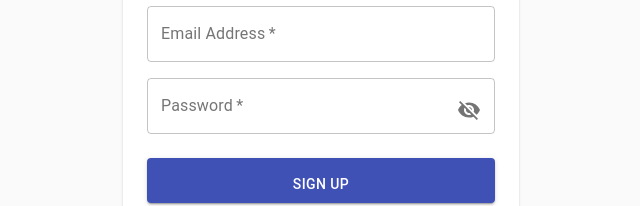
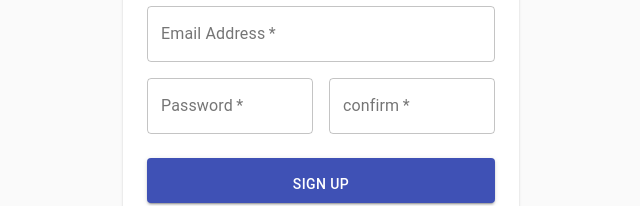
Before and after one commit to anubhav230/FundooApp_Frontend, a React (Create React App) app: page /register in a window 1280 px wide. Shown: the part 260-466 px from the top of the page, without its empty margins (319-959 px from the left). Built offline with nearby package versions, Linux system fonts and the light colour scheme; the HTML template or start-up script is replaced by a standard one.

Commit message:
refactor: Register Page added confirm password field

```diff
--- a/src/App.jsx
+++ b/src/App.jsx
@@ -12,9 +12,9 @@ function App() {
         <Router>
             <Switch>
                 <Route exact path="/" component={LoginIn} />
-                <Route path="/register" component={SignUp} />
-                <Route path="/forgetpassword" component={ForgetPassword} />
-                <Route path="/resetpassword" component={ResetPassword} />
+                <Route exact path="/register" component={SignUp} />
+                <Route exact path="/forgetpassword" component={ForgetPassword} />
+                <Route exact path="/resetpassword" component={ResetPassword} />
                 <Route component={Error} />
             </Switch>
         </Router>
--- a/src/Components/Register.jsx
+++ b/src/Components/Register.jsx
@@ -13,10 +13,6 @@ import {Formik} from "formik";
 import * as Yup from "yup";
 // import { FontAwesomeIcon } from '@fortawesome/react-fontawesome'
 // import { faEye } from '@fortawesome/free-solid-svg-icons'
-import IconButton from '@material-ui/core/IconButton';
-import Visibility from '@material-ui/icons/Visibility';
-import VisibilityOff from '@material-ui/icons/VisibilityOff';
-
 
 const useStyles = makeStyles((theme) => ({
     paper: {
@@ -54,27 +50,13 @@ const validationSchema = Yup.object().shape({
     password: Yup.string()
         .min(4, "Must have minimum 4 Charachters")
         .required("Password required!").matches(/(?=.*[0-9])/, "Password must contain a number."),
+    confirmPassword: Yup.string()
+        .oneOf([Yup.ref('password'), null], 'confirm password should be same as new password')
+        .required()
 });
 
 export default function SignUp() {
     const classes = useStyles();
-
-    const [values, setValues] = React.useState({
-        password: '',
-        showPassword: false,
-    })
-
-    const handleMouseDownPassword = (event) => {
-        event.preventDefault();
-    };
-
-    const handleClickShowPassword = () => {
-        setValues({...values, showPassword: !values.showPassword});
-    };
-
-    const handleChangePassword = (prop) => (event) => {
-        setValues({...values, [prop]: event.target.value});
-    };
 
     return (
 
@@ -144,12 +126,11 @@ export default function SignUp() {
                                             onBlur={handleBlur}
                                             className={errors.email && touched.email && "error"}
                                         />
-
                                         {errors.email && touched.email && (
                                             <div className="input-feedback">{errors.email}</div>
                                         )}
                                     </Grid>
-                                    <Grid item xs={12}>
+                                    <Grid item xs={12} sm={6}>
                                         <TextField
                                             variant="outlined"
                                             required
@@ -162,23 +143,29 @@ export default function SignUp() {
                                             value={values.password}
                                             onChange={handleChange}
                                             onBlur={handleBlur}
-                                            onFocus={handleChangePassword}
                                             className={errors.password && touched.password && "error"}
-                                            InputProps={{
-                                                endAdornment: (
-                                                    <IconButton
-                                                        size="small"
-                                                        aria-label="toggle password visibility"
-                                                        onClick={handleClickShowPassword}
-                                                        onMouseDown={handleMouseDownPassword}
-                                                        edge="end">
-                                                        {values.showPassword ? <Visibility /> : <VisibilityOff />}
-                                                    </IconButton>
-                                                ),
-                                            }}
                                         />
                                         {errors.password && touched.password && (
                                             <div className="input-feedback">{errors.password}</div>
+                                        )}
+                                    </Grid>
+                                    <Grid item xs={12} sm={6}>
+                                        <TextField
+                                            variant="outlined"
+                                            required
+                                            fullWidth
+                                            name="confirmPassword"
+                                            label="confirm"
+                                            type="password"
+                                            id="confirmPassword"
+                                            autoComplete="current-password"
+                                            value={values.confirmPassword}
+                                            onChange={handleChange}
+                                            onBlur={handleBlur}
+                                            className={errors.confirmPassword && touched.confirmPassword && "error"}
+                                        />
+                                        {errors.confirmPassword && touched.confirmPassword && (
+                                            <div className="input-feedback">{errors.confirmPassword}</div>
                                         )}
                                     </Grid>
                                 </Grid>
--- a/src/Components/ResetPassword.jsx
+++ b/src/Components/ResetPassword.jsx
@@ -2,7 +2,6 @@ import React from 'react';
 import Button from '@material-ui/core/Button';
 import CssBaseline from '@material-ui/core/CssBaseline';
 import TextField from '@material-ui/core/TextField';
-import Link from '@material-ui/core/Link';
 import Grid from '@material-ui/core/Grid';
 import Typography from '@material-ui/core/Typography';
 import {makeStyles} from '@material-ui/core/styles';
@@ -49,10 +48,10 @@ const useStyles = makeStyles((theme) => ({
 
 const validationSchema = Yup.object().shape({
     password: Yup.string()
-        .min(4, "Must have minimum 4 Charachters")
+        .min(8, "Must have minimum 8 Charachters")
         .required("Password required!").matches(/(?=.*[0-9])/, "Password must contain a number."),
     confirmPassword: Yup.string()
-        .oneOf([Yup.ref('password'), null], 'confirm password should be same as new passwprd')
+        .oneOf([Yup.ref('password'), null], 'confirm password should be same as new password')
         .required()
 });
 
@@ -70,7 +69,7 @@ export default function ResetPassword() {
                             <div className={classes.paper}>
                                 <img src={Logo} />
                                 <Typography component="h1" variant="h5">
-                                    Reset Password
+                                    Change password
                                 </Typography>
                                 <form className={classes.form} noValidate onSubmit={handleSubmit}>
                                     <TextField
```
